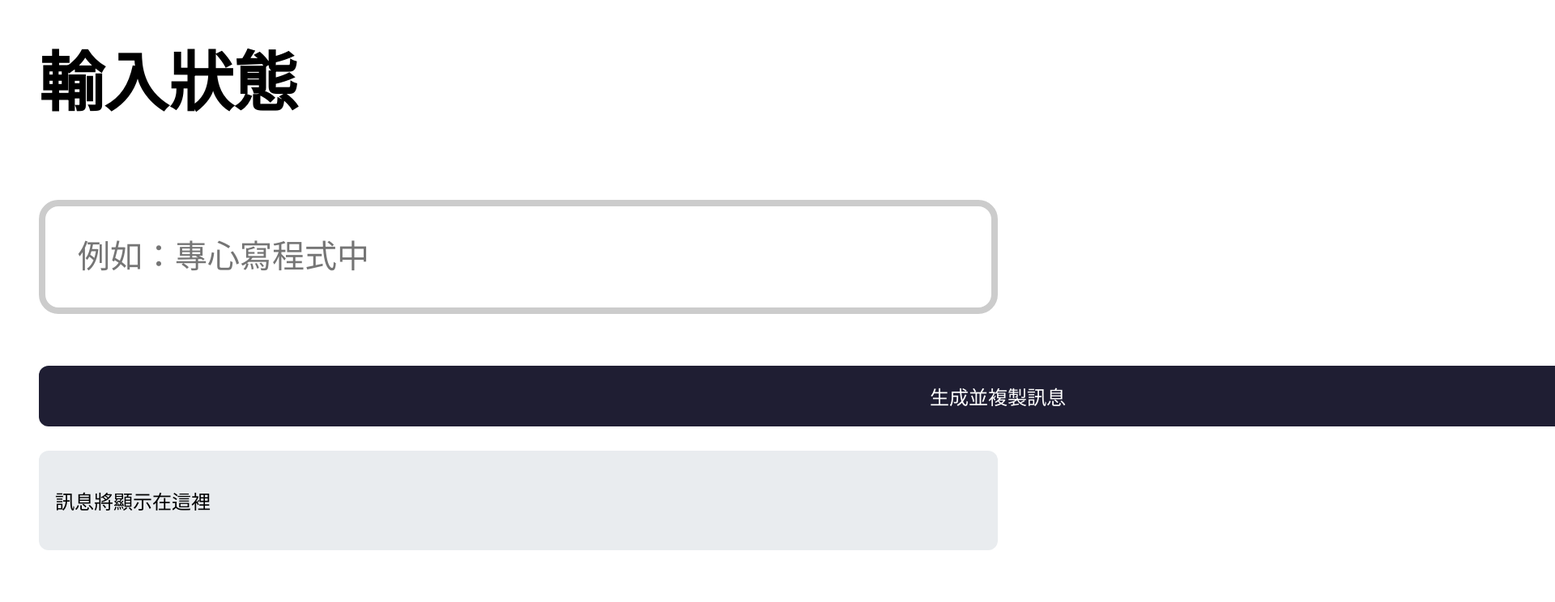
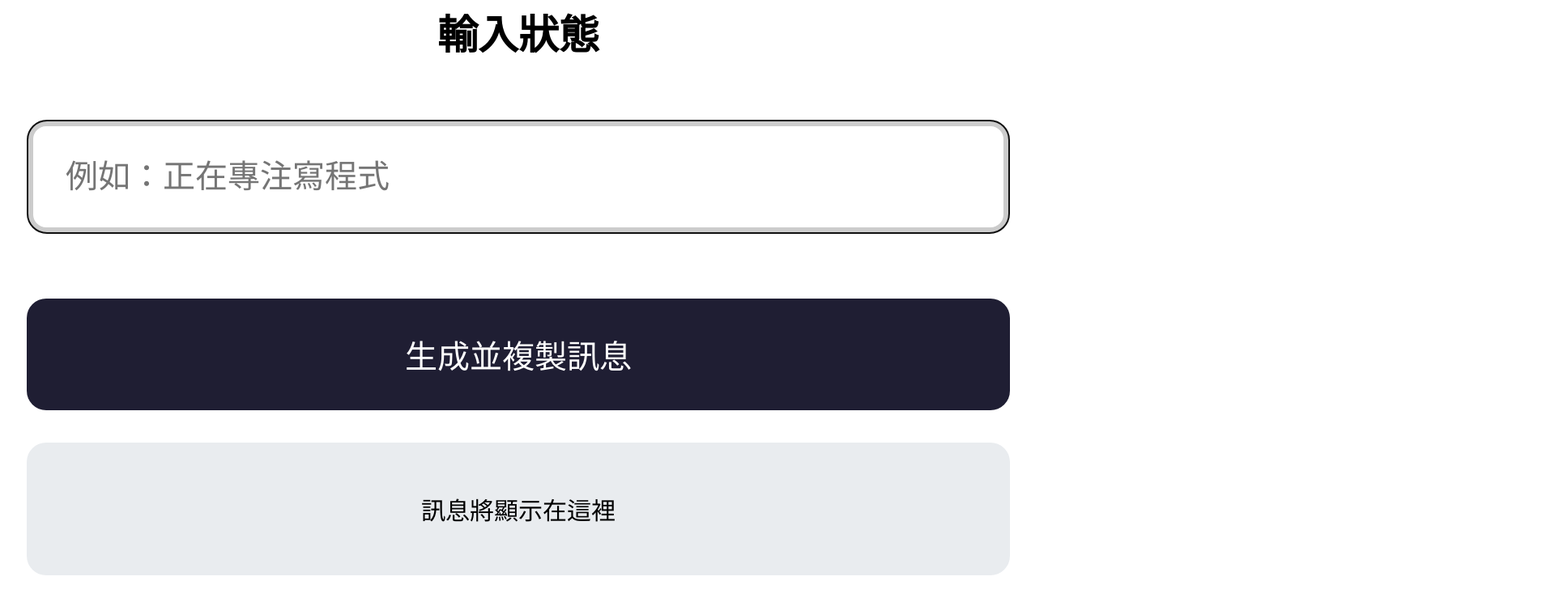
Before and after one commit to KYOMU9602/status-generator, a plain HTML site: page index.html in a window 1280 px wide. Shown: the part 64-808 px from the top of the page at 81% size, 1920 px wide, since content can reach past the window. Drawn offline with Linux system fonts and the light colour scheme.

Commit message:
修改index.html檔

```diff
--- a/index.html
+++ b/index.html
@@ -9,8 +9,9 @@
     <style>
         body {
             font-family: Arial, sans-serif;
-            padding: 40px;
-            font-size: 40px;
+            padding: 25px;
+            font-size: 25px;
+            text-align: center;
         }
         input[type="text"] {
             width: 100%;
@@ -24,21 +25,21 @@
         button {
             background-color: #1f1e33 ;/* 深紫 */
             color: white;
-            padding: 20px 0;
+            padding: 40px 0;
             border: none;
             cursor: pointer;
-            width: 200%;
-            font-size: 24px;
-            margin-top: 24px;
-            border-radius: 12px;
+            width: 100%;
+            font-size: 40px;
+            margin-top: 40px;
+            border-radius: 24px;
         }
         #output {
-            margin-top: 30px;
-            padding: 20px;
+            margin-top: 40px;
+            padding: 30px;
             background-color: #e9ecef;
-            border-radius: 12px;
-            text-align: left;
-            font-size: 24px;
+            border-radius: 24px;
+            text-align: center;
+            font-size: 30px;
         }
         .success { color: green; font-weight: bold; }
         .error { color: red; }
@@ -47,13 +48,15 @@
 <body>
     <h1>輸入狀態</h1>
 
-    <input type="text"
-    id="statusInput"
-    placeholder="例如：專心寫程式中">
+    <form onsubmit="generateAndCopy(); return false;">
 
-    <button onclick="generateAndCopy()">
-        生成並複製訊息
+    <input type="text" id="statusInput" placeholder="例如：正在專注寫程式" autofocus>
+
+    <button type="submit">
+         生成並複製訊息
     </button>
+
+    </form>
 
     <div id="output">
         <p id="currentStatus">訊息將顯示在這裡</p>
```
